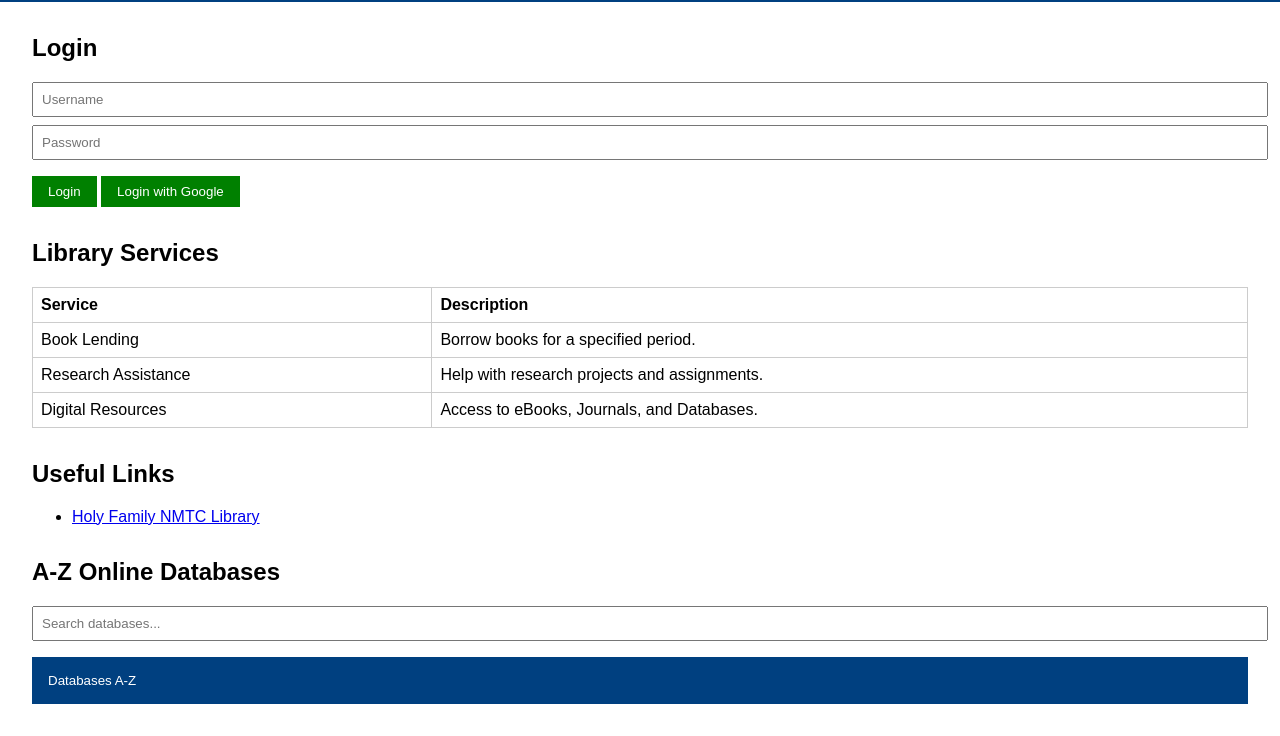
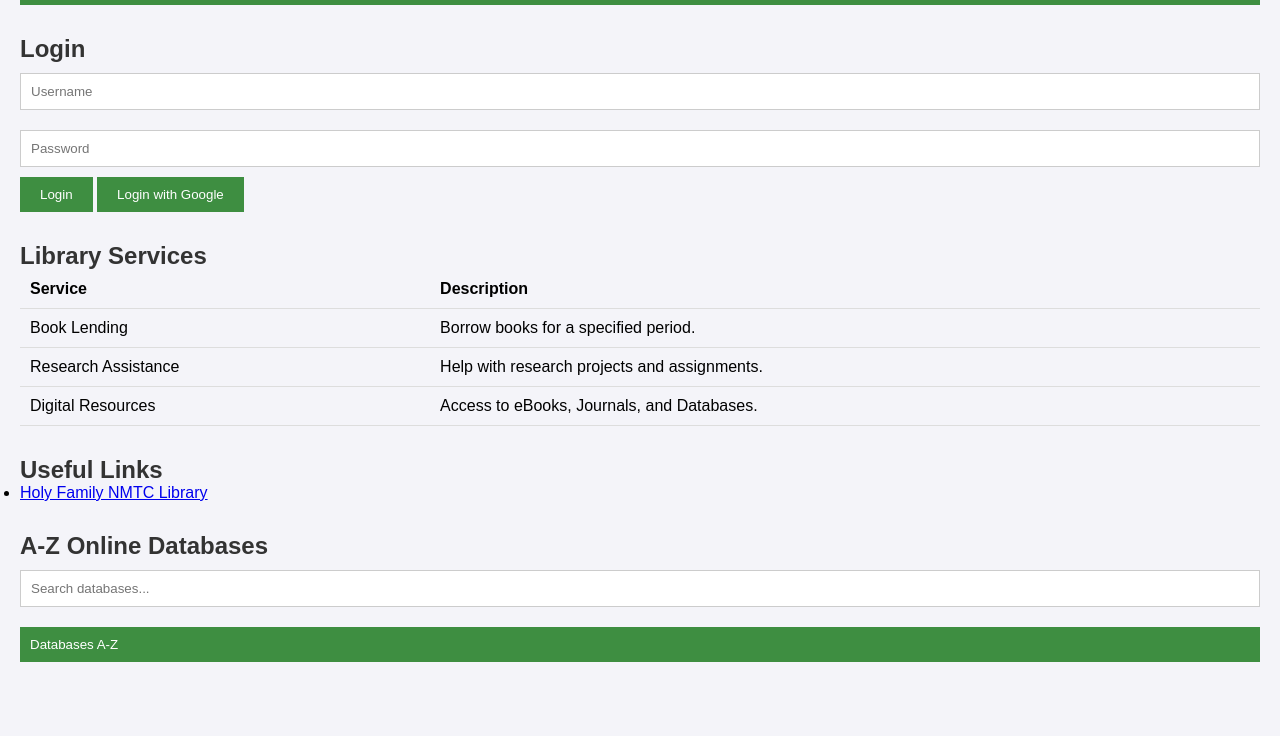
Before and after one commit to Holyfamily1/Library-A-Z-Database, a plain HTML site: page index.html in a window 1280 px wide. Shown: the part 110-846 px from the top of the page. After the commit the page ends 812 px from the top, so only its background shows below. Drawn offline with Linux system fonts and the light colour scheme.

Commit message:
Update style.css

```diff
--- a/style.css
+++ b/style.css
@@ -1,35 +1,33 @@
+* {
+  margin: 0;
+  padding: 0;
+  box-sizing: border-box;
+}
 
 body {
   font-family: Arial, sans-serif;
-  margin: 0;
-  padding: 0;
+  background-color: #f4f4f9;
+  padding: 20px;
 }
 
 header {
-  background-color: #004080;
+  text-align: center;
+  background-color: #3e8e41;
   color: white;
-  padding: 1rem;
-  text-align: center;
+  padding: 20px 0;
 }
 
-.login-section, .services-section, .useful-links, .database-section {
-  margin: 2rem;
+h1 {
+  font-size: 3em;
 }
 
-input[type="text"], input[type="password"] {
-  display: block;
-  margin: 0.5rem 0;
-  padding: 0.5rem;
-  width: 100%;
+h2 {
+  color: #333;
+  margin-top: 30px;
 }
 
-button {
-  padding: 0.5rem 1rem;
-  margin-top: 0.5rem;
-  background-color: #008000;
-  color: white;
-  border: none;
-  cursor: pointer;
+section {
+  margin: 20px 0;
 }
 
 table {
@@ -37,40 +35,67 @@ table {
   border-collapse: collapse;
 }
 
-table, th, td {
+table th, table td {
+  padding: 10px;
+  text-align: left;
+  border-bottom: 1px solid #ddd;
+}
+
+input[type="text"], input[type="password"] {
+  padding: 10px;
+  width: 100%;
+  margin: 10px 0;
   border: 1px solid #ccc;
 }
 
-th, td {
-  padding: 0.5rem;
-  text-align: left;
+button {
+  background-color: #3e8e41;
+  color: white;
+  padding: 10px 20px;
+  border: none;
+  cursor: pointer;
+}
+
+button:hover {
+  background-color: #45a049;
+}
+
+#databases ul {
+  list-style: none;
+}
+
+#databases li {
+  margin: 10px 0;
+}
+
+#databases a {
+  text-decoration: none;
+  color: #333;
+}
+
+#databases img {
+  width: 30px;
+  margin-right: 10px;
 }
 
 .collapsible {
-  background-color: #004080;
+  background-color: #3e8e41;
   color: white;
+  padding: 10px;
+  width: 100%;
+  text-align: left;
+  border: none;
   cursor: pointer;
-  padding: 1rem;
-  width: 100%;
-  border: none;
-  text-align: left;
 }
 
 .content {
-  padding: 0 1rem;
+  padding-left: 20px;
   display: none;
-  overflow: hidden;
-  background-color: #f1f1f1;
 }
 
-img {
-  width: 20px;
-  vertical-align: middle;
-  margin-right: 10px;
+#search {
+  padding: 10px;
+  margin-bottom: 20px;
+  width: 100%;
+  border: 1px solid #ccc;
 }
-
-@media (max-width: 600px) {
-  .login-section, .services-section, .useful-links, .database-section {
-    margin: 1rem;
-  }
-}
```
